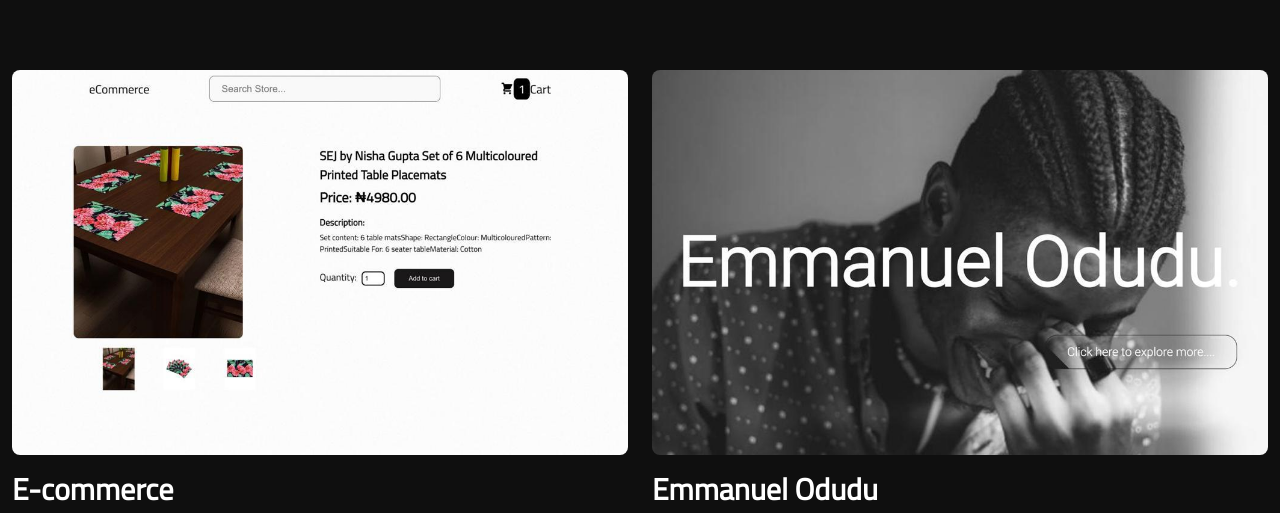
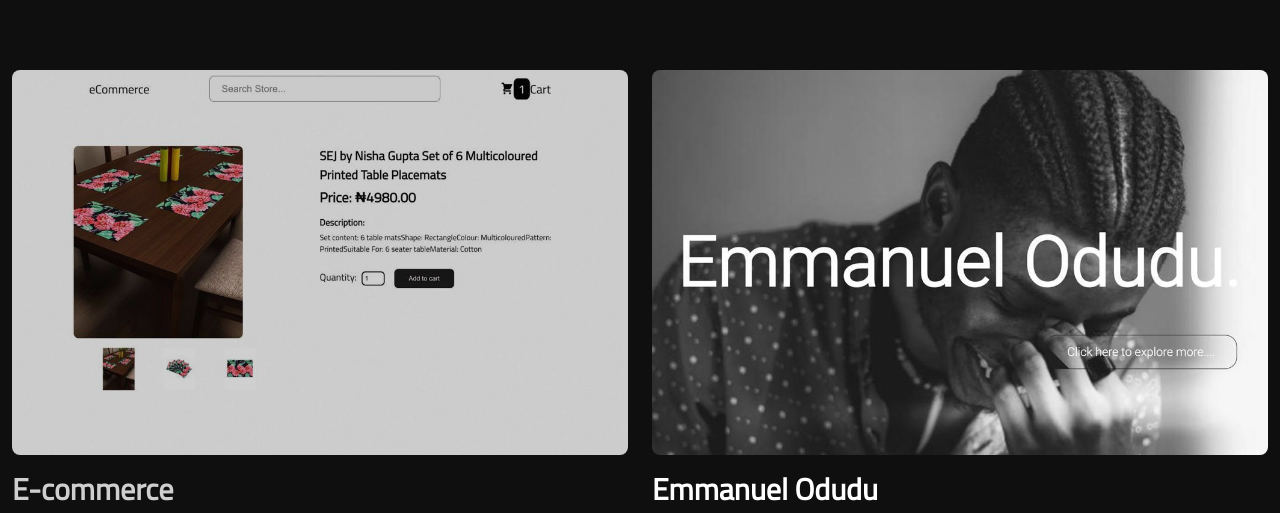
Before and after one commit to Dideoluwa/DON-v3, a React (Create React App) app: page /portfolio in a window 1280 px wide. In both pictures the pointer is over the link "E-commerce". Shown: the part 287-800 px from the top of the page. Built offline with nearby package versions, Linux system fonts and the light colour scheme.

Commit message:
little edit

```diff
--- a/src/components/Portfolio.module.css
+++ b/src/components/Portfolio.module.css
@@ -44,8 +44,10 @@
     margin: 30px 10px;
     transition: all 0.3s ease-in-out;
 }
-
-.card:hover {
+.card a{
+    transition: all 0.3s ease-in-out;
+}
+.card a:hover {
     opacity: 0.8;
     transition: all 0.3s ease-in-out;
 }
```
